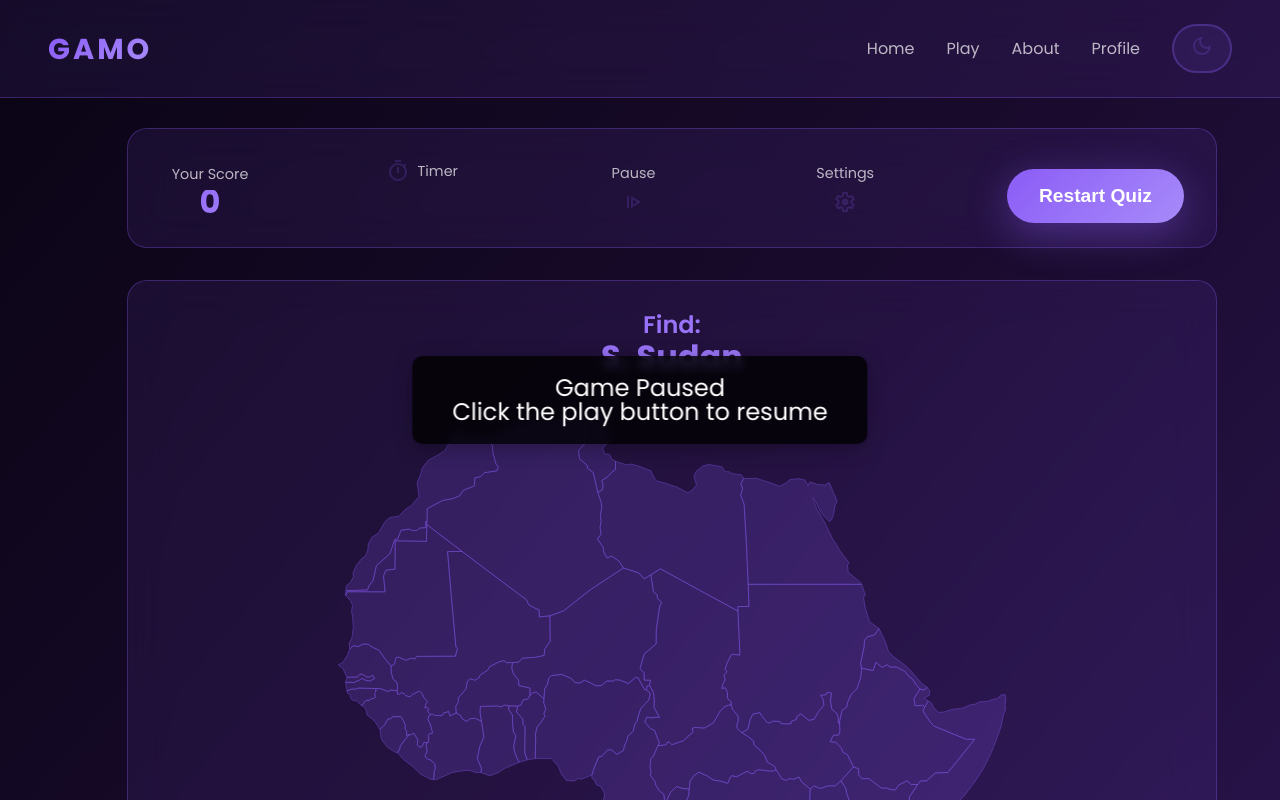
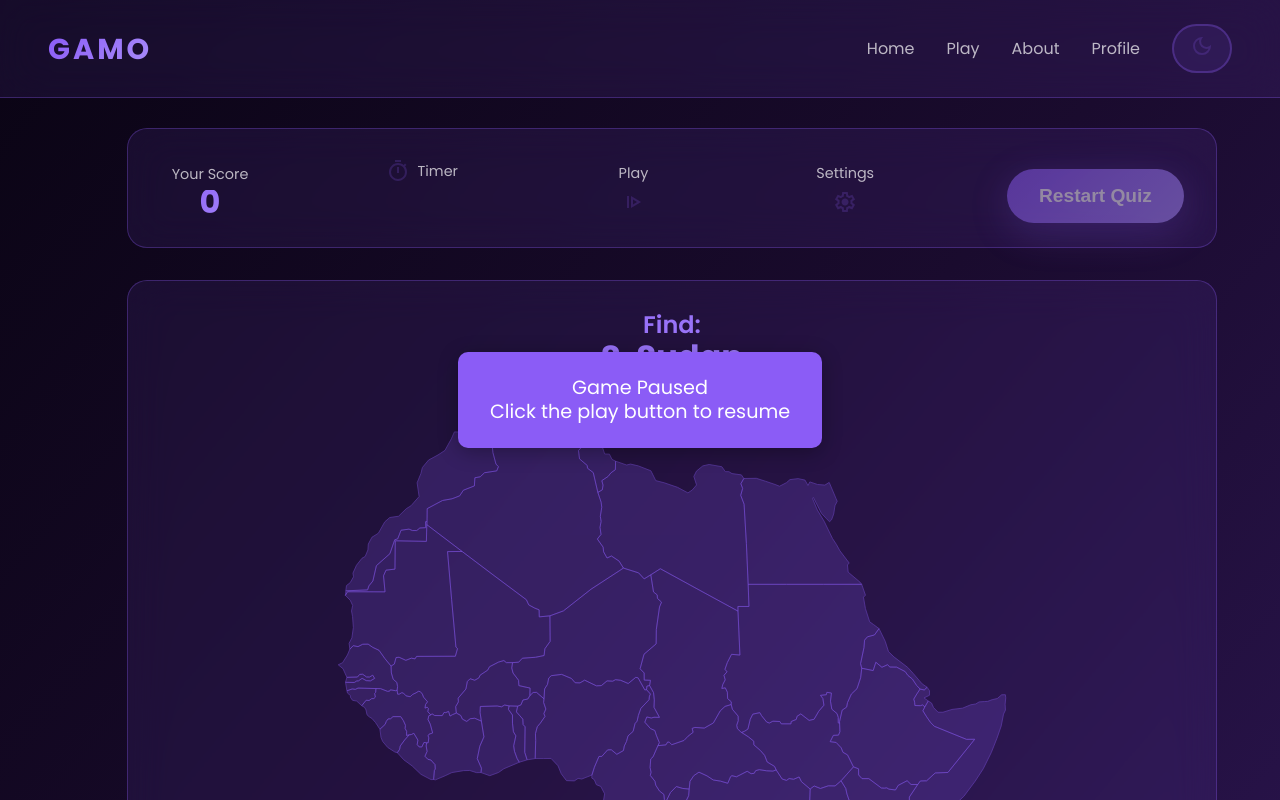
Before and after one commit to esthera-tiago/Gamo, a plain HTML site: page gamo.html in a window 1280 px wide. Both pictures are taken after a click on the element 633 px from the left and 202 px from the top of the page. Shown: the top 800 px of the page. Drawn offline with Linux system fonts and the light colour scheme.

Commit message:
restart-btn optimization

```diff
--- a/gamo.html
+++ b/gamo.html
@@ -3,8 +3,9 @@
    <head>
     <meta charset="UTF-8">
     <meta name="viewport" content="width=device-width, initial-scale=1.0">
-    <title>Gamo</title>
-    <link rel="stylesheet" type="text/CSS" href="css/gamo.css">
+   <title>Gamo</title>
+   <link href="https://fonts.googleapis.com/css2?family=Poppins:wght@300;400;600&display=swap" rel="stylesheet">
+   <link rel="stylesheet" type="text/CSS" href="css/gamo.css">
     <script type="text/javascript" src="js/script.js" defer></script>
     <script type="text/javascript" src="js/gamo.js" defer></script>
    </head>
--- a/js/gamo.js
+++ b/js/gamo.js
@@ -162,28 +162,40 @@ function updatePauseButton(){
     const svg = pauseButton.querySelector('svg')
     if(!svg) return
 
+    const statItem = pauseButton.closest('.stat-item')
+    const statLabel = statItem ? statItem.querySelector('.stat-label') : null
+
     if(isTimerPaused){
         svg.innerHTML = '<path d="M240-240v-480h80v480h-80Zm160 0 400-240-400-240v480Zm80-141v-198l165 99-165 99Zm0-99Z"/>';
         pauseButton.title = "Resume Timer"
+        if (statLabel) statLabel.innerText = 'Play'
     }else{
         svg.innerHTML = '<path d="M520-200v-560h240v560H520Zm-320 0v-560h240v560H200Zm400-80h80v-400h-80v400Zm-320 0h80v-400h-80v400Zm0-400v400-400Zm320 0v400-400Z"/>';
         pauseButton.title = "Pause Timer"
+        if (statLabel) statLabel.innerText = 'Pause'
     }
 }
 
 function updateGameStateOnPause(){
     const svgPaths = document.querySelectorAll('svg path')
+    const restartButton = document.getElementById('restart-btn')
     if(isTimerPaused){
         svgPaths.forEach(path => {
             path.classList.add('paused')
             path.style.opacity = "0.7"
         })
+        restartButton.disabled = true
+        restartButton.style.opacity = "0.5"
+        restartButton.style.cursor = "default"
         showPauseMessage()
     }else{
         svgPaths.forEach(path =>{
             path.classList.remove('paused')
             path.style.opacity = "1"
         })
+        restartButton.disabled = false
+        restartButton.style.opacity = "1"
+        restartButton.style.cursor = "pointer"
         hidePauseMessage()
     }
 }
@@ -198,11 +210,13 @@ function showPauseMessage(){
             top: 50%;
             left: 50%;
             transform: translate(-50%, -50%);
-            background-color: rgba(0, 0, 0, 0.8);
+            font-family: 'Poppins', 'Segoe UI', Tahoma, Geneva, Verdana, sans-serif;
+            background-color: var(--accent-purple);
             color: white;
-            padding: 20px 40px;
+            padding: 1.5rem 2rem;
             border-radius: 10px;
-            font-size: 24px;
+            font-size: 1.2rem;
+            text-decoration: none;
             z-index: 100;
             text-align: center;
         `;
```
